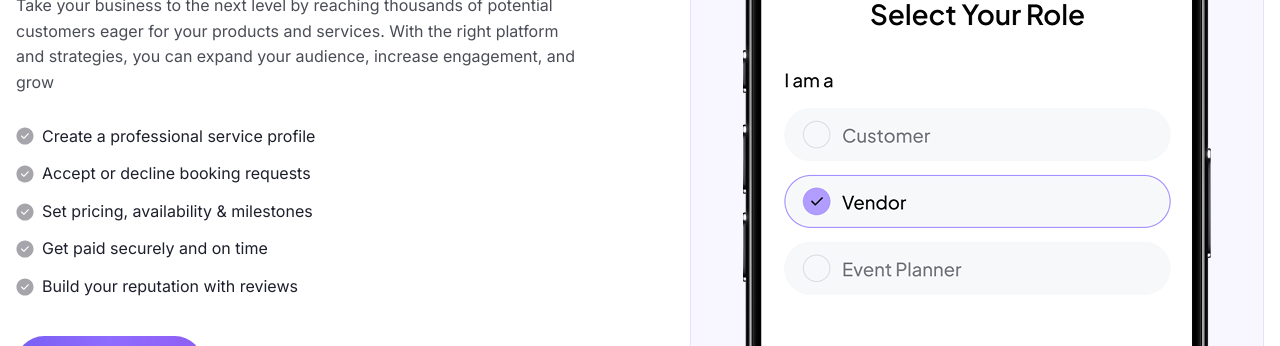
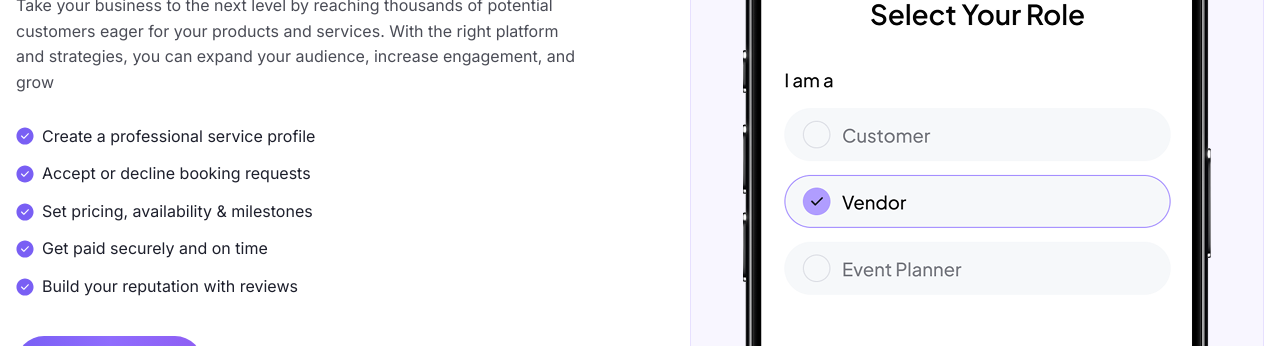
Before and after one commit to backbencherstudio/david_nlm_front-end, a Next.js app: page / in a window 1280 px wide. Shown: the part 4900-5246 px from the top of the page. Built offline with nearby package versions, Linux system fonts and the light colour scheme.

Commit message:
🐛 fix(icon) :fix the bg color of tick icon

```diff
--- a/app/(Frond-End)/_components/GrowBusiness/GrowBusiness.tsx
+++ b/app/(Frond-End)/_components/GrowBusiness/GrowBusiness.tsx
@@ -6,28 +6,28 @@ import React from 'react'
 
 const growBusinessData = [
     {
-        icon: <CircleTickIcon />,
+        icon: <CircleTickIcon color='#795FF4' />,
         title: "Create a professional service profile",
 
 
     },
     {
-        icon: <CircleTickIcon />,
+        icon: <CircleTickIcon color='#795FF4' />,
         title: "Accept or decline booking requests",
 
     },
     {
-        icon: <CircleTickIcon />,
+        icon: <CircleTickIcon color='#795FF4' />,
         title: "Set pricing, availability & milestones",
 
     },
     {
-        icon: <CircleTickIcon />,
+        icon: <CircleTickIcon color='#795FF4' />,
         title: "Get paid securely and on time",
 
     },
     {
-        icon: <CircleTickIcon />,
+        icon: <CircleTickIcon color='#795FF4' />,
         title: "Build your reputation with reviews",
 
     }
--- a/icons/CircleTickIcon.tsx
+++ b/icons/CircleTickIcon.tsx
@@ -1,10 +1,10 @@
 import React from 'react'
 
-const CircleTickIcon = () => {
+const CircleTickIcon = ({ color = "#A5A5AB" }: { color?: string }) => {
     return (
         <svg xmlns="http://www.w3.org/2000/svg" width="18" height="18" viewBox="0 0 18 18" fill="none">
             <g clipPath="url(#clip0_5411_6694)">
-                <path d="M8.99922 0.449219C4.28394 0.449219 0.449227 4.28393 0.449219 8.99922C0.449214 13.7145 4.28393 17.5492 8.99922 17.5492C13.7145 17.5492 17.5492 13.7145 17.5492 8.99922C17.5492 4.28393 13.7145 0.449219 8.99922 0.449219ZM12.4114 6.14588C12.7262 6.13852 12.9873 6.38771 12.9946 6.70246C12.9983 6.85988 12.9367 7.01182 12.8245 7.12223L8.26334 11.6833C8.041 11.9044 7.6819 11.9044 7.45955 11.6833L5.17844 9.40334C4.95077 9.18588 4.9425 8.82503 5.15996 8.59737C5.37742 8.36971 5.73827 8.36143 5.96593 8.5789C5.97147 8.58419 5.97691 8.58959 5.98223 8.5951L7.85922 10.4754L12.0162 6.31844C12.1203 6.21139 12.2622 6.14943 12.4114 6.14588Z" fill="#A5A5AB" />
+                <path d="M8.99922 0.449219C4.28394 0.449219 0.449227 4.28393 0.449219 8.99922C0.449214 13.7145 4.28393 17.5492 8.99922 17.5492C13.7145 17.5492 17.5492 13.7145 17.5492 8.99922C17.5492 4.28393 13.7145 0.449219 8.99922 0.449219ZM12.4114 6.14588C12.7262 6.13852 12.9873 6.38771 12.9946 6.70246C12.9983 6.85988 12.9367 7.01182 12.8245 7.12223L8.26334 11.6833C8.041 11.9044 7.6819 11.9044 7.45955 11.6833L5.17844 9.40334C4.95077 9.18588 4.9425 8.82503 5.15996 8.59737C5.37742 8.36971 5.73827 8.36143 5.96593 8.5789C5.97147 8.58419 5.97691 8.58959 5.98223 8.5951L7.85922 10.4754L12.0162 6.31844C12.1203 6.21139 12.2622 6.14943 12.4114 6.14588Z" fill={color} />
             </g>
             <defs>
                 <clipPath id="clip0_5411_6694">
```
